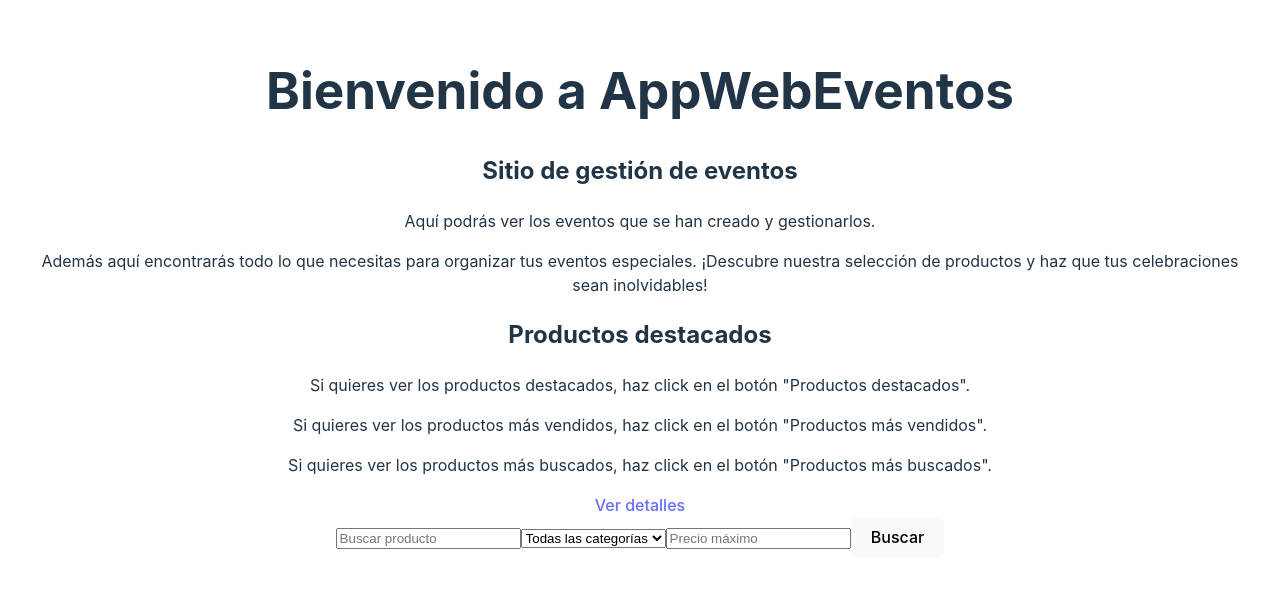
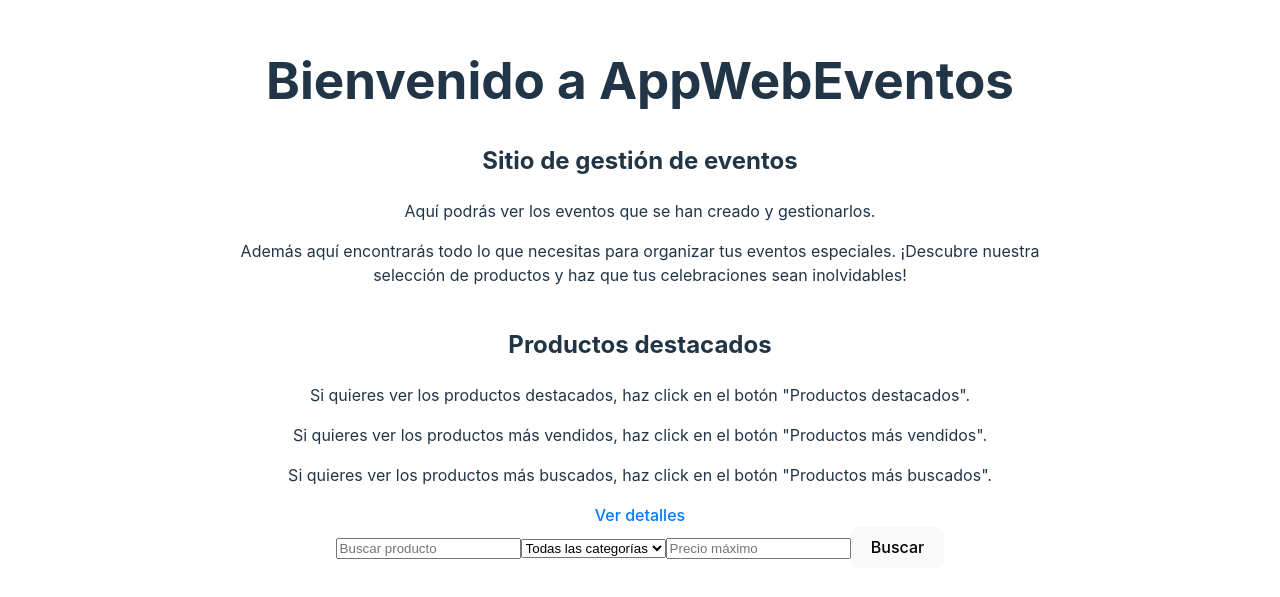
Before and after one commit to quingtairos/EjercicioReact, a React (Vite) app in the folder AppWebEventos/: page / in a window 1280 px wide. Shown: the part 107-704 px from the top of the page. Built offline with nearby package versions, Linux system fonts and the light colour scheme.

Commit message:
añadir estilos a la pagina de inicio

```diff
--- a/AppWebEventos/src/components/Inicio/Inicio.css
+++ b/AppWebEventos/src/components/Inicio/Inicio.css
@@ -0,0 +1,20 @@
+.Inicio {
+    max-width: 800px;
+    margin: 0 auto;
+}
+
+.descripcion-tienda {
+    text-align: center;
+    margin-bottom: 20px;
+}
+
+.productos-destacados {
+    margin-top: 40px;
+}
+
+a {
+    display: block;
+    margin-top: 10px;
+    text-decoration: none;
+    color: #007bff;
+}
```
